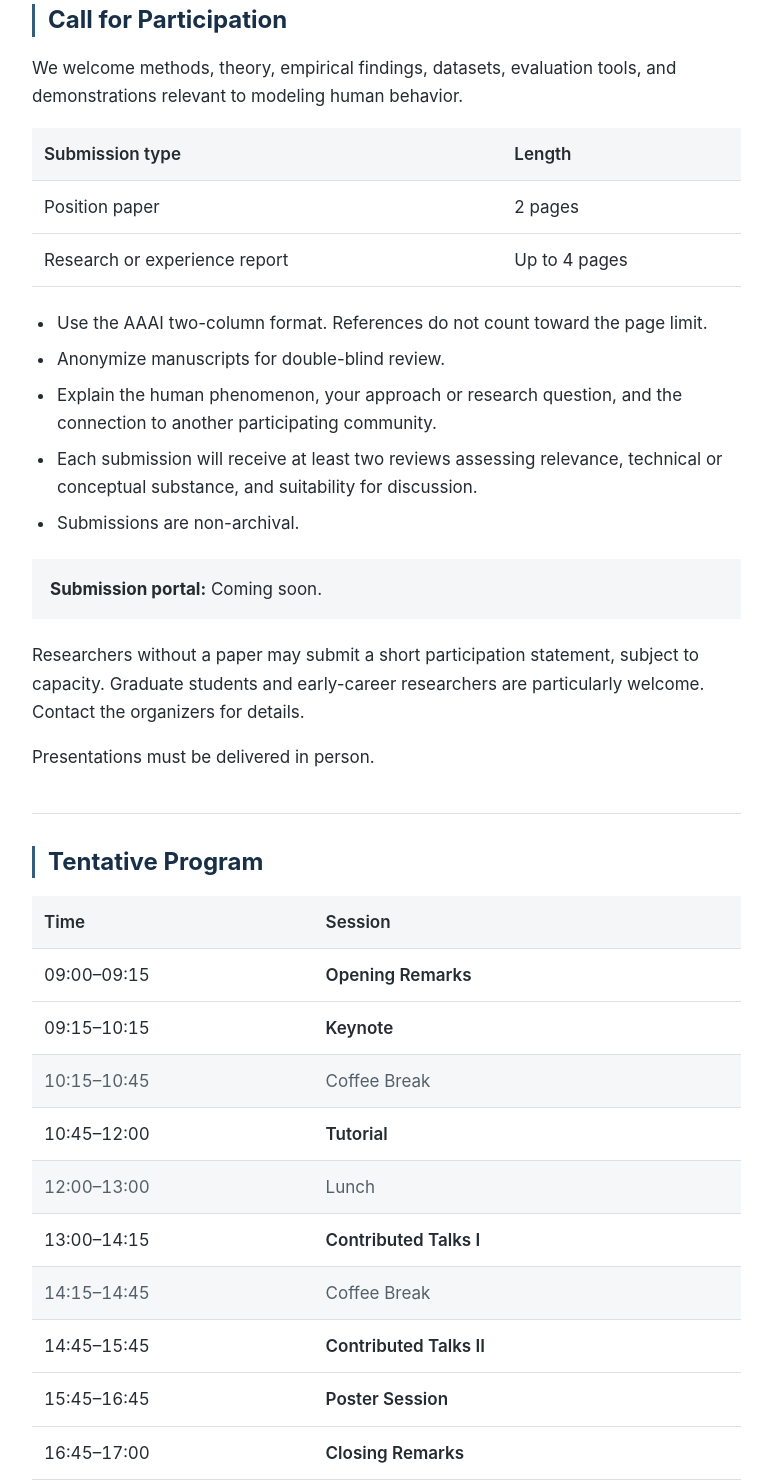
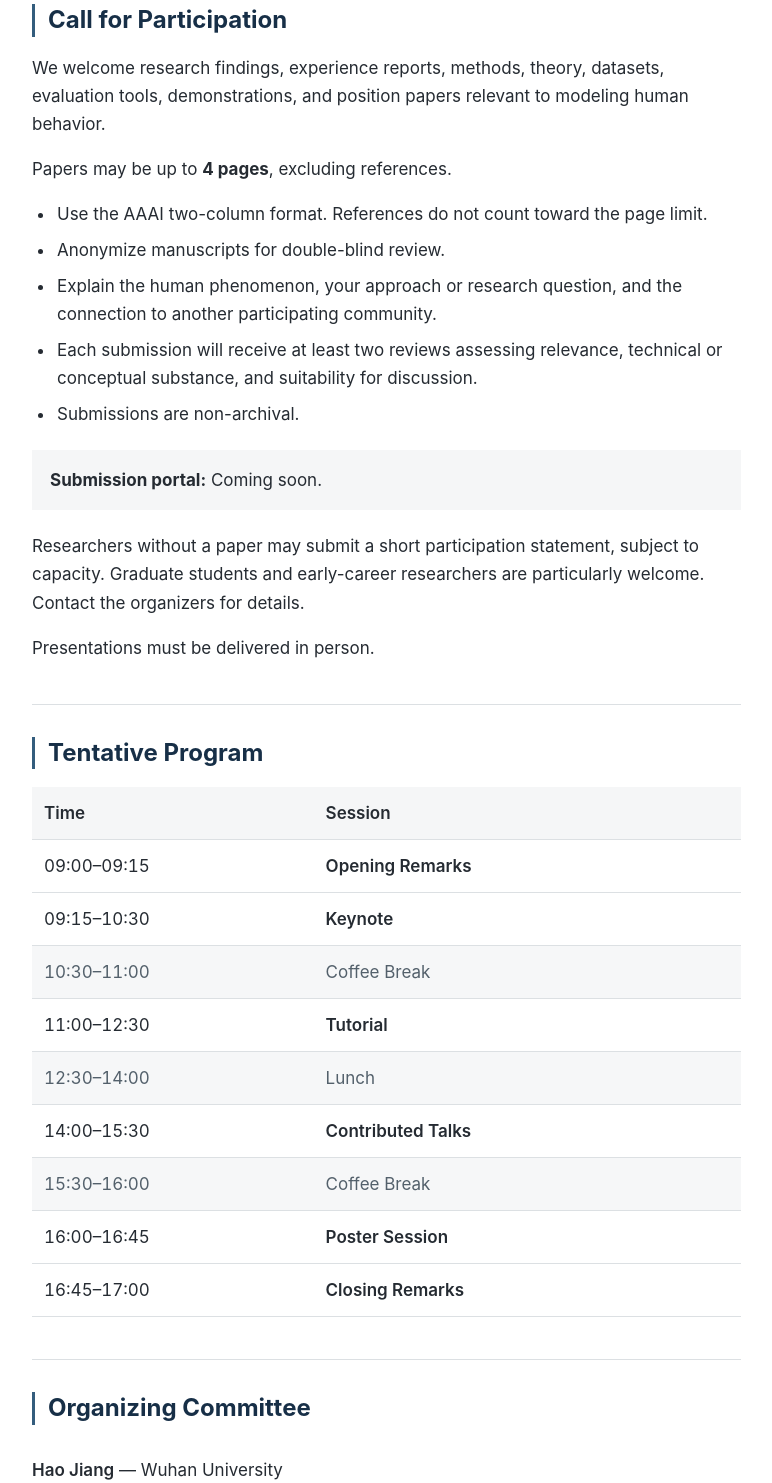
Before and after one commit to cog2soc/cog2soc.github.io, a plain HTML site: page index.html in a window 1280 px wide. Shown: the part 940-2423 px from the top of the page, without its empty margins (88-860 px from the left). Drawn offline with Linux system fonts and the light colour scheme.

Commit message:
Align program breaks and update submission details

```diff
--- a/index.html
+++ b/index.html
@@ -86,8 +86,8 @@ footer{border-top:1px solid #cbd1d6;padding-top:20px;font-size:17px}
 </section>
 <section id="cfp">
 <h2>Call for Participation</h2>
-<p>We welcome methods, theory, empirical findings, datasets, evaluation tools, and demonstrations relevant to modeling human behavior.</p>
-<table><thead><tr><th scope="col">Submission type</th><th scope="col">Length</th></tr></thead><tbody><tr><td>Position paper</td><td>2 pages</td></tr><tr><td>Research or experience report</td><td>Up to 4 pages</td></tr></tbody></table>
+<p>We welcome research findings, experience reports, methods, theory, datasets, evaluation tools, demonstrations, and position papers relevant to modeling human behavior.</p>
+<p>Papers may be up to <strong>4 pages</strong>, excluding references.</p>
 <ul>
 <li>Use the AAAI two-column format. References do not count toward the page limit.</li>
 <li>Anonymize manuscripts for double-blind review.</li>
@@ -105,14 +105,13 @@ footer{border-top:1px solid #cbd1d6;padding-top:20px;font-size:17px}
 <thead><tr><th scope="col">Time</th><th scope="col">Session</th></tr></thead>
 <tbody>
 <tr><td>09:00–09:15</td><td class="session">Opening Remarks</td></tr>
-<tr><td>09:15–10:15</td><td class="session">Keynote</td></tr>
-<tr class="break"><td>10:15–10:45</td><td>Coffee Break</td></tr>
-<tr><td>10:45–12:00</td><td class="session">Tutorial</td></tr>
-<tr class="break"><td>12:00–13:00</td><td>Lunch</td></tr>
-<tr><td>13:00–14:15</td><td class="session">Contributed Talks I</td></tr>
-<tr class="break"><td>14:15–14:45</td><td>Coffee Break</td></tr>
-<tr><td>14:45–15:45</td><td class="session">Contributed Talks II</td></tr>
-<tr><td>15:45–16:45</td><td class="session">Poster Session</td></tr>
+<tr><td>09:15–10:30</td><td class="session">Keynote</td></tr>
+<tr class="break"><td>10:30–11:00</td><td>Coffee Break</td></tr>
+<tr><td>11:00–12:30</td><td class="session">Tutorial</td></tr>
+<tr class="break"><td>12:30–14:00</td><td>Lunch</td></tr>
+<tr><td>14:00–15:30</td><td class="session">Contributed Talks</td></tr>
+<tr class="break"><td>15:30–16:00</td><td>Coffee Break</td></tr>
+<tr><td>16:00–16:45</td><td class="session">Poster Session</td></tr>
 <tr><td>16:45–17:00</td><td class="session">Closing Remarks</td></tr>
 </tbody>
 </table>
@@ -131,7 +130,7 @@ footer{border-top:1px solid #cbd1d6;padding-top:20px;font-size:17px}
 <aside aria-label="Dates and contact">
 <section id="dates"><h2>Important Dates</h2><dl>
 <dt>Submission deadline</dt><dd class="due"><strong>November 25, 2026<br>23:59 AoE (UTC−12)</strong></dd>
-<dt>Author notification</dt><dd>December 13, 2026 (AoE)</dd>
+<dt>Author notification</dt><dd>December 10, 2026 (AoE)</dd>
 </dl></section>
 <section><h2>Contact</h2><p>Hao Li<br><a class="email" href="mailto:lh562338491@gmail.com">lh562338491@gmail.com</a></p></section>
 <section><h2>Conference</h2><a href="https://aaai.org/conference/aaai/aaai-27/bridge-program-call-for-proposals/">AAAI-27 Bridge Program</a></section>
```
